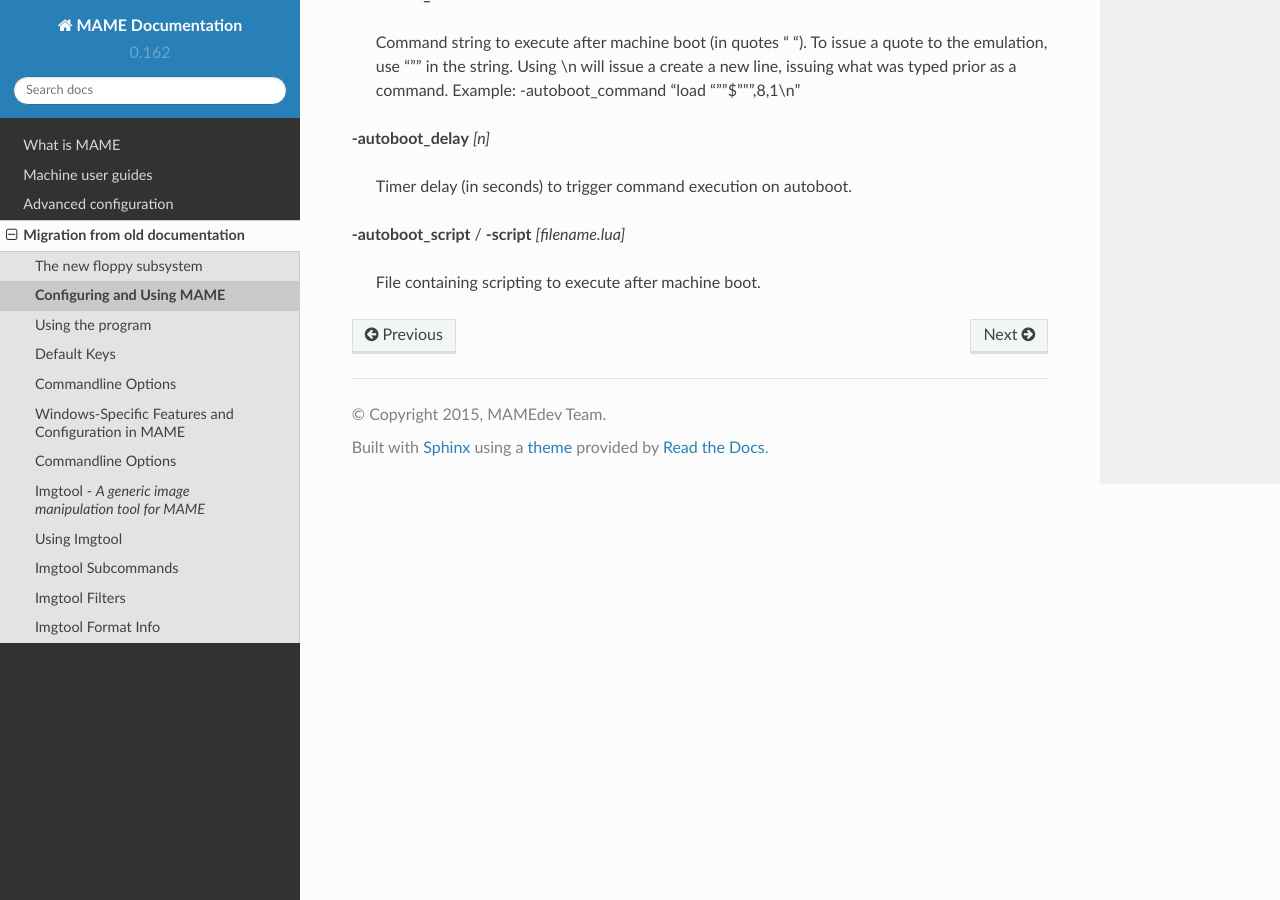
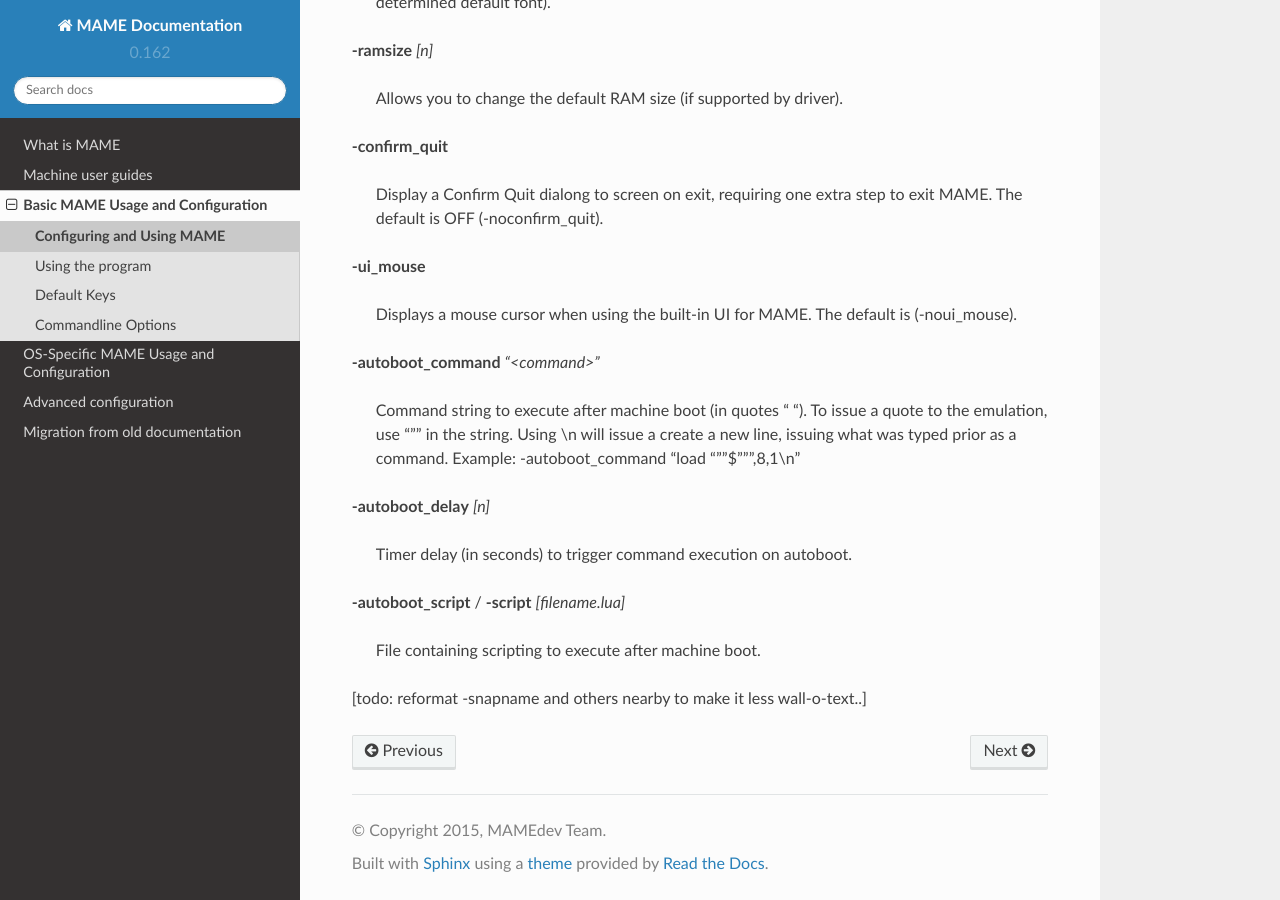
Before and after one commit to mamedev/docs, a Sphinx documentation site: the page built from source/basicuse/using.rst, in a window 1280 px wide and 900 px high, scrolled down 26065 px. Built offline with Sphinx 7.4.7 and the Read the Docs theme 2.0.0, drawn with Linux system fonts in a browser that asks for light colours; some of the changed text lies outside the part shown.

Commit message:
Big changes package
1. Moved a few things around to create the initial framework for how the
documentation will be organized.
2. Fixed a few formatting issues in the existing documentation.
3. Added at least one more to-do to keep track of things that need to be
done at some point. There will be a LOT of these.

```diff
--- /dev/null
+++ b/source/basicuse/index.rst
@@ -0,0 +1,7 @@
+Basic MAME Usage and Configuration
+----------------------------------
+
+.. toctree::
+	:titlesonly:
+
+	using
--- a/source/migrate/using.rst
+++ b/source/basicuse/using.rst
@@ -41,9 +41,9 @@ All the keys below are fully configurable in the user interface. This list
 shows the standard keyboard configuration.
 
 
-================  ============================================================================
- Key              |Action
-----------------  ----------------------------------------------------------------------------
+================  ===============================================================================
+ Key              | Action
+----------------  -------------------------------------------------------------------------------
 **Tab**           | Toggles the configuration menu.
 **~**             | Toggles the On Screen Display. When the on-screen display is
                   | visible, you can use the following keys to control it:
@@ -137,7 +137,7 @@ shows the standard keyboard configuration.
                   | status of the emulated keyboard as presented upon start by using
                   | **-ui_active** as detailed below.
 **Escape**        | Exits emulator.
-================  ============================================================================
+================  ===============================================================================
 
 
 Commandline Options
@@ -493,25 +493,38 @@ Core performance options
 Core rotation options
 ---------------------
 
-**-[no]rotate**
+| **-[no]rotate**
+|
+|	Rotate the game to match its normal state (horizontal/vertical). This ensures that both vertically and horizontally oriented games show up correctly without the need to rotate your monitor. If you want to keep the game displaying 'raw' on the screen the way it would have in the arcade, turn this option OFF. The default is ON (-rotate).
+|
+|
 
-	Rotate the game to match its normal state (horizontal/vertical). This ensures that both vertically and horizontally oriented games show up correctly without the need to rotate your monitor. If you want to keep the game displaying 'raw' on the screen the way it would have in the arcade, turn this option OFF. The default is ON (-rotate).
 
-**-[no]ror**
-**-[no]rol**
+| **-[no]ror**
+| **-[no]rol**
+|
+|
+|	Rotate the game screen to the right (clockwise) or left (counter-clockwise) relative to either its normal state (if -rotate is specified) or its native state (if -norotate is specified). The default for both of these options is OFF (-noror -norol).
+|
+|
 
-	Rotate the game screen to the right (clockwise) or left (counter-clockwise) relative to either its normal state (if -rotate is specified) or its native state (if -norotate is specified). The default for both of these options is OFF (-noror -norol).
 
-**-[no]autoror**
-**-[no]autorol**
+| **-[no]autoror**
+| **-[no]autorol**
+|
+|
+|	These options are designed for use with pivoting screens that only pivot in a single direction. If your screen only pivots clockwise, use -autorol to ensure that the game will fill the screen either horizontally or vertically in one of the directions you can handle. If your screen only pivots counter-clockwise, use -autoror.
+|
+|
 
-	These options are designed for use with pivoting screens that only pivot in a single direction. If your screen only pivots clockwise, use -autorol to ensure that the game will fill the screen either horizontally or vertically in one of the directions you can handle. If your screen only pivots counter-clockwise, use -autoror.
 
-**-[no]flipx**
-**-[no]flipy**
-
-	Flip (mirror) the game screen either horizontally (-flipx) or vertically (-flipy). The flips are applied after the -rotate and -ror/-rol options are applied. The default for both of these options is OFF (-noflipx -noflipy).
-
+| **-[no]flipx**
+| **-[no]flipy**
+|
+|
+|	Flip (mirror) the game screen either horizontally (-flipx) or vertically (-flipy). The flips are applied after the -rotate and -ror/-rol options are applied. The default for both of these options is OFF (-noflipx -noflipy).
+|
+|
 
 
 Core artwork options
@@ -831,3 +844,6 @@ Core misc options
 **-autoboot_script** / **-script** *[filename.lua]*
 
         File containing scripting to execute after machine boot.
+
+
+[todo: reformat -snapname and others nearby to make it less wall-o-text..]
--- a/source/index.rst
+++ b/source/index.rst
@@ -13,6 +13,9 @@ MAME Documentation
 
     whatis
     mess/index
+
+    basicuse/index
+    os-specific/index
     advanced/index
 
     migrate/index
--- a/source/migrate/index.rst
+++ b/source/migrate/index.rst
@@ -7,6 +7,4 @@ This section is a temporary holding place for old documentation and will eventua
 	:titlesonly:
 
 	floppy
-	using
-	windowsconfig
 	imgtool
--- /dev/null
+++ b/source/os-specific/index.rst
@@ -0,0 +1,7 @@
+OS-Specific MAME Usage and Configuration
+----------------------------------------
+
+.. toctree::
+	:titlesonly:
+
+	windowsconfig
```
Also changed, not shown: source/os-specific/windowsconfig.rst (renamed from source/migrate/windowsconfig.rst, +27 -20 lines).
